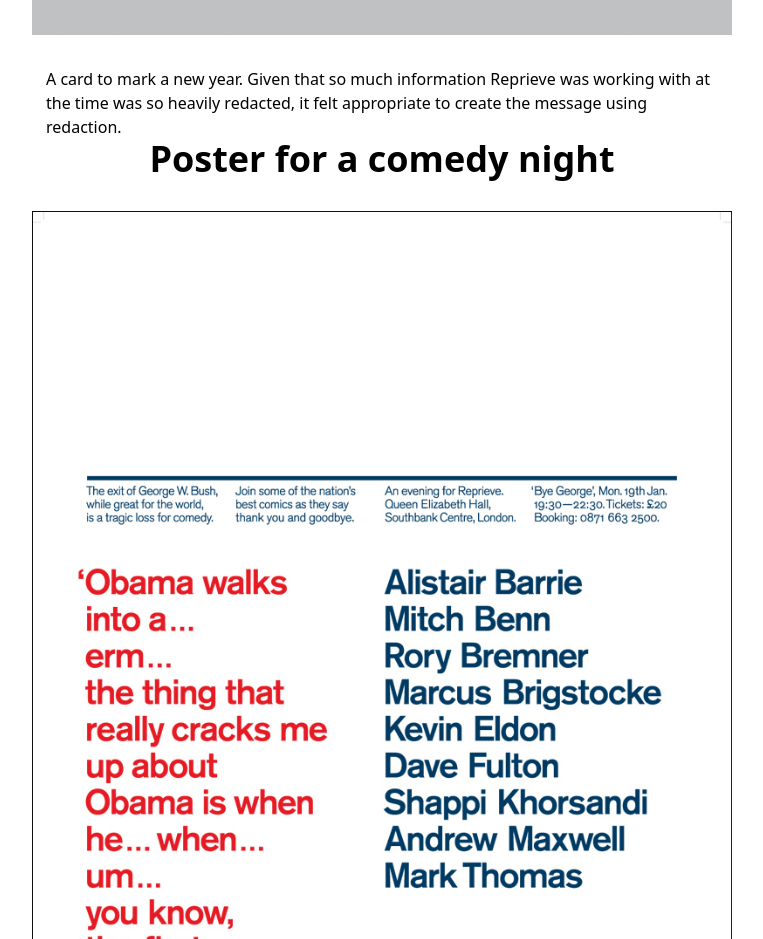
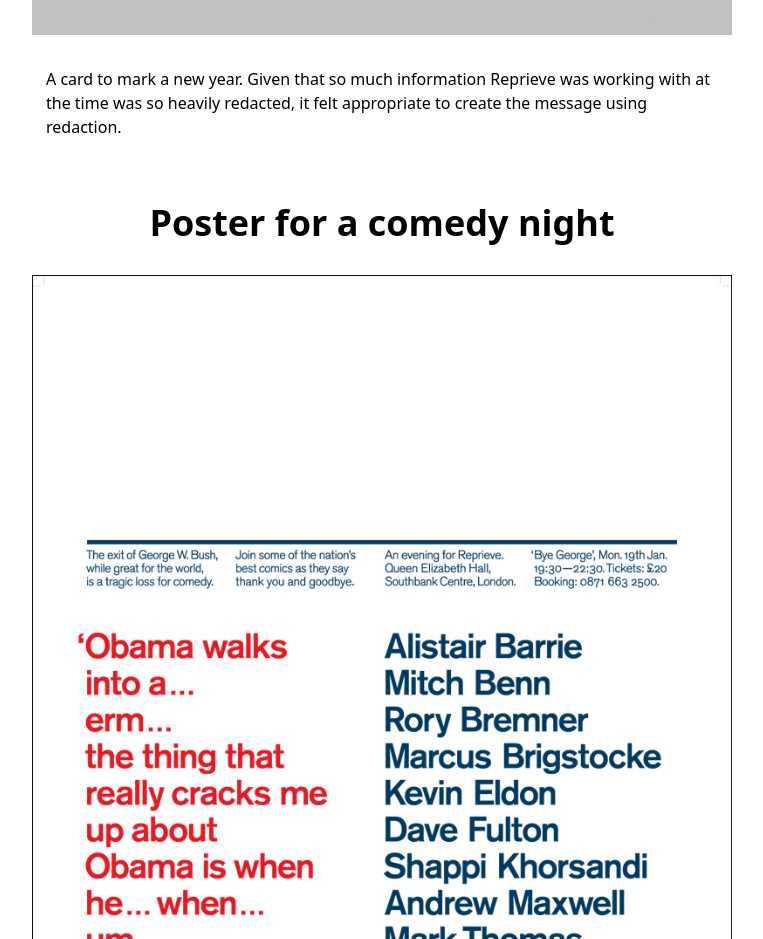
Before and after one commit to pav0107/adfolio, a Next.js app: page /Reprieve in a window 1280 px wide. Shown: the part 3980-4919 px from the top of the page, without its empty margins (258-1021 px from the left). Built offline with nearby package versions, Linux system fonts and the light colour scheme.

Commit message:
adjust gap

```diff
--- a/src/app/Reprieve/page.js
+++ b/src/app/Reprieve/page.js
@@ -74,7 +74,9 @@
         create the message using redaction.
       </p>
 
-      <h1 className="mb-8 text-4xl font-semibold">Poster for a comedy night</h1>
+      <h1 className="mt-16 mb-8 text-4xl font-semibold">
+        Poster for a comedy night
+      </h1>
       <Image
         src="/Reprieve/byegeorge.jpg"
         alt="byegeorge"
```
